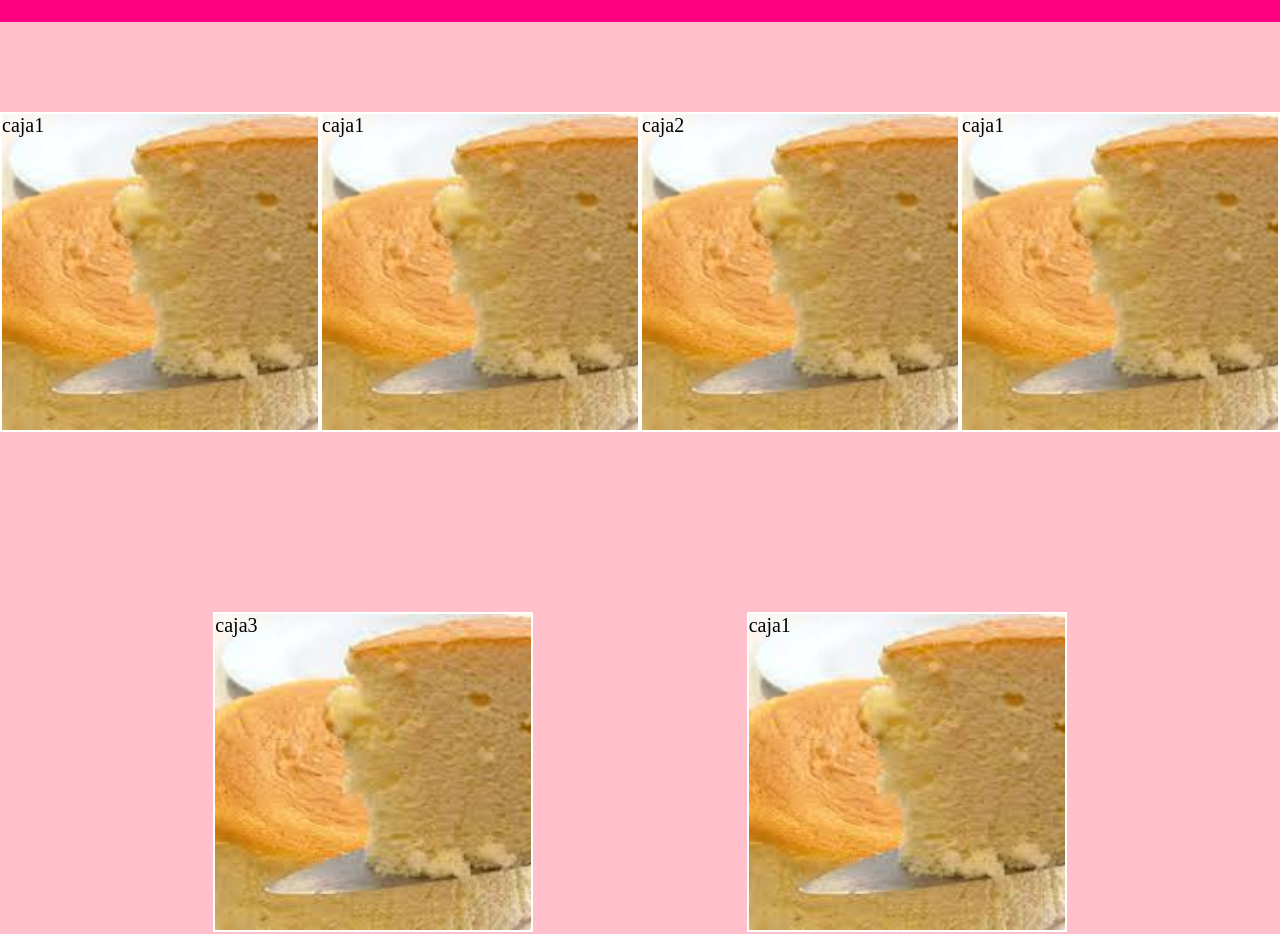
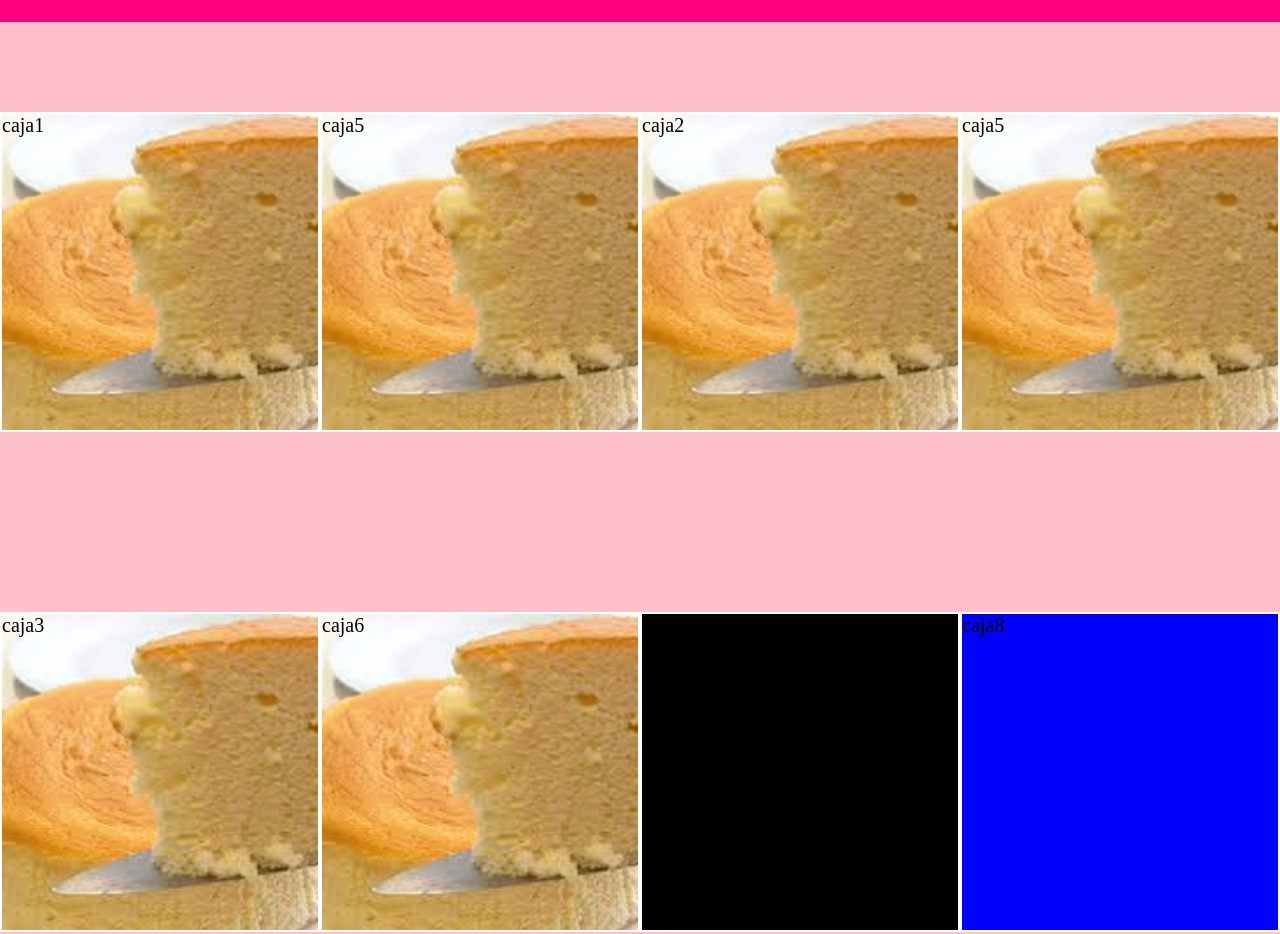
Before and after one commit to luchaso21/luchaso21, a plain HTML site: page index.html in a window 1280 px wide. Shown: the part 58-992 px from the top of the page. Drawn offline with Linux system fonts and the light colour scheme.

Commit message:
pruebarama2

```diff
--- a/css/estilos.css
+++ b/css/estilos.css
@@ -107,7 +107,15 @@ body{
     background-image: url(../multimedia/torta.jfif);
     background-size: cover;
 }
-
+.item7{
+    background-color: black;
+    background-image: none;
+}
+.item8{
+    background-color: blue;
+    background-image: none;
+    text-decoration: pink;
+}
 
 .sec{
     height: 1000px;
--- a/index.html
+++ b/index.html
@@ -35,11 +35,13 @@
     </header>
 <section class="sec sec1">
     <div class="item item1">caja1</div>
-    <div class="item item4">caja1</div>
+    <div class="item item4">caja5</div>
     <div class="item item2">caja2</div>
-    <div class="item item5">caja1</div>
+    <div class="item item5">caja5</div>
     <div class="item item3">caja3</div>
-    <div class="item item6">caja1</div>
+    <div class="item item6">caja6</div>
+    <div class="item item7">caja7</div>
+    <div class="item item8">caja8</div>
 </section>
 </main><br>
 
```
